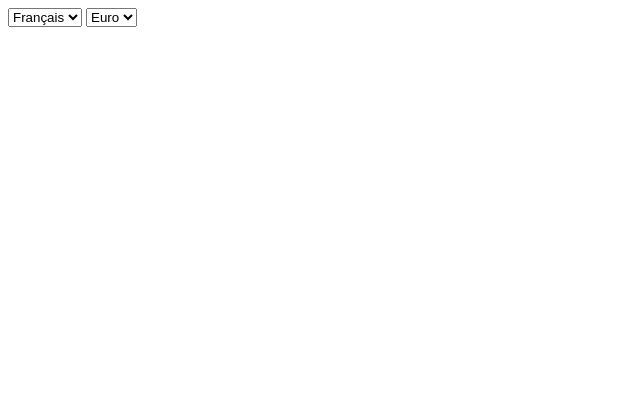
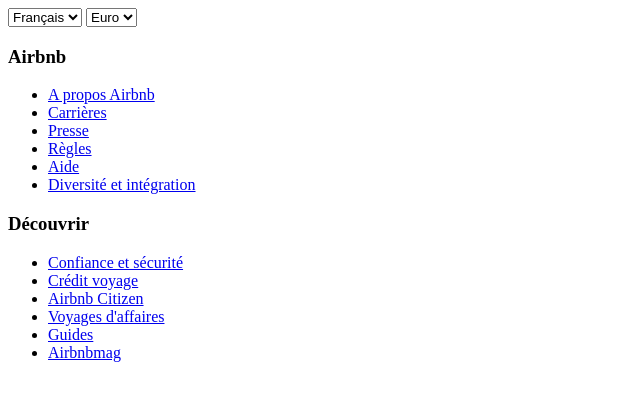
Before and after one commit to Geekparade/projetbootstrap, a website: page index.html in a window 1280 px wide. Shown: the whole page, without its empty margins (0-640 px from the left). Drawn offline with Linux system fonts and the light colour scheme.

Commit message:
airbnb-decouvrir

```diff
--- a/index.html
+++ b/index.html
@@ -12,6 +12,25 @@
 	<select class="money">
 		<option value="euro">Euro</option>
 	</select>
+		<h3>Airbnb</h3>
+			<ul value="Airbnb">
+				<li><a href="#a propos airbnb">A propos Airbnb</a></li>
+				<li><a href="#carrieres">Carrières</a></li>
+				<li><a href="#presse">Presse</a></li>
+				<li><a href="#regles">Règles</a></li>
+				<li><a href="#aide">Aide</a></li>
+				<li><a href="#diversite et integration">Diversité et intégration</a></li>
+			</ul>
+		<h3>Découvrir</h3>
+			<ul value="decouvrir">
+				<li><a href="#confiance et securite">Confiance et sécurité</a></li>
+				<li><a href="#credit voyage">Crédit voyage</a></li>
+				<li><a href="#airbnb citizen">Airbnb Citizen</a></li>
+				<li><a href="#voyages daffaire">Voyages d'affaires</a></li>
+				<li><a href="#guides">Guides</a></li>
+				<li><a href="#airbnbmag">Airbnbmag</a></li>
+			</ul>
+
 
 
 
```
